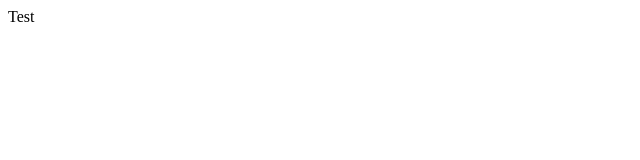
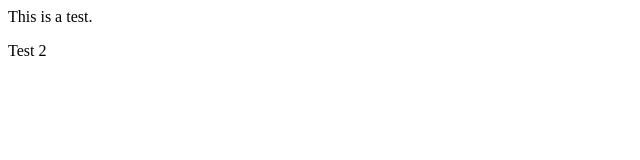
Before and after one commit to sguitardude/GitKraken, a plain HTML site: page index.html in a window 1280 px wide. Shown: the full height of the page, 0-640 px from the left. Drawn offline with Linux system fonts and the light colour scheme.

Commit message:
Add paragraph

```diff
--- a/index.html
+++ b/index.html
@@ -3,6 +3,7 @@
         <title>My Web Page</title>
     </head>
     <body>
-        Test
+        <p>This is a test.</P>
+            <p>Test 2</p>
     </body>
 </html>
```
